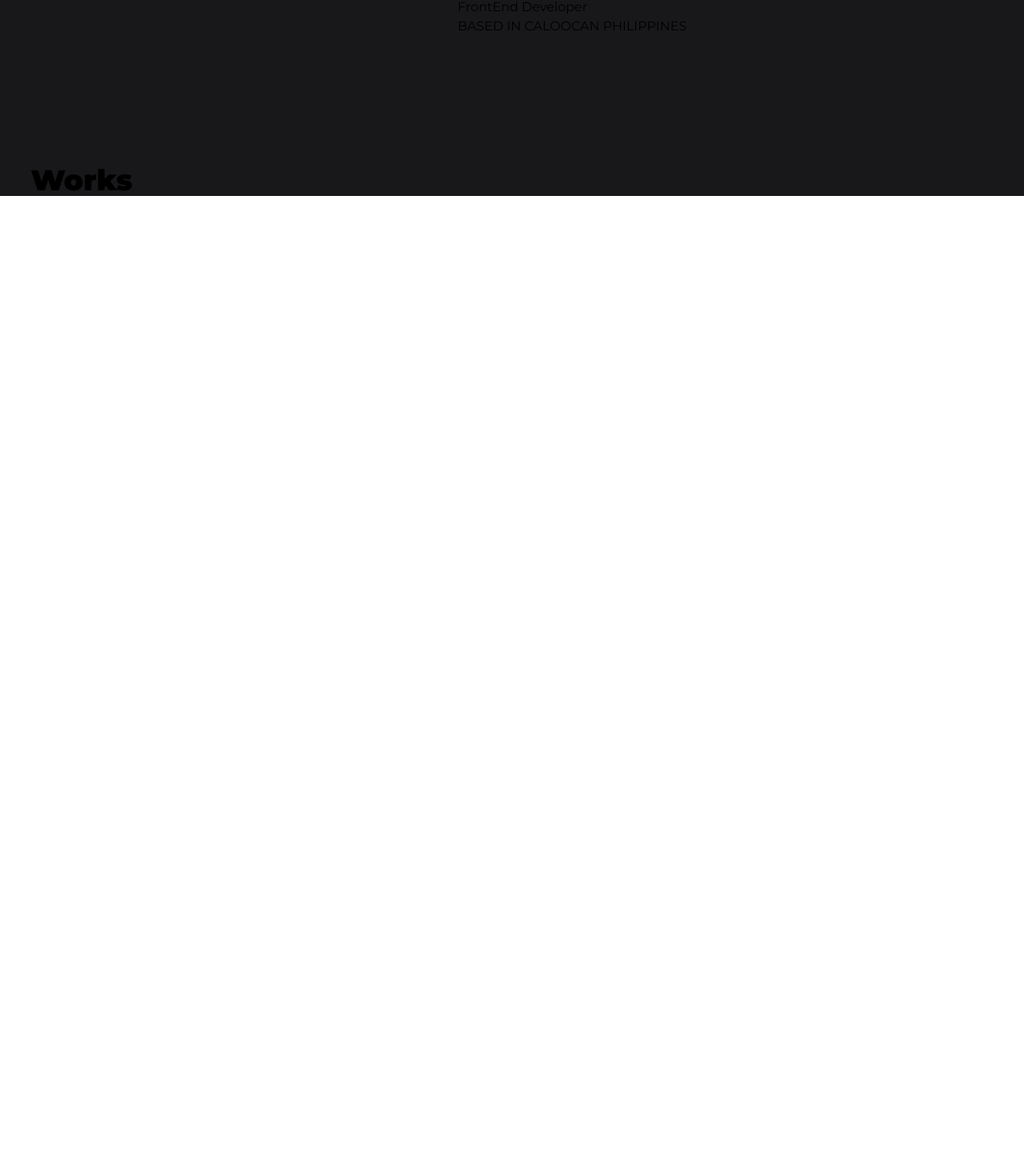
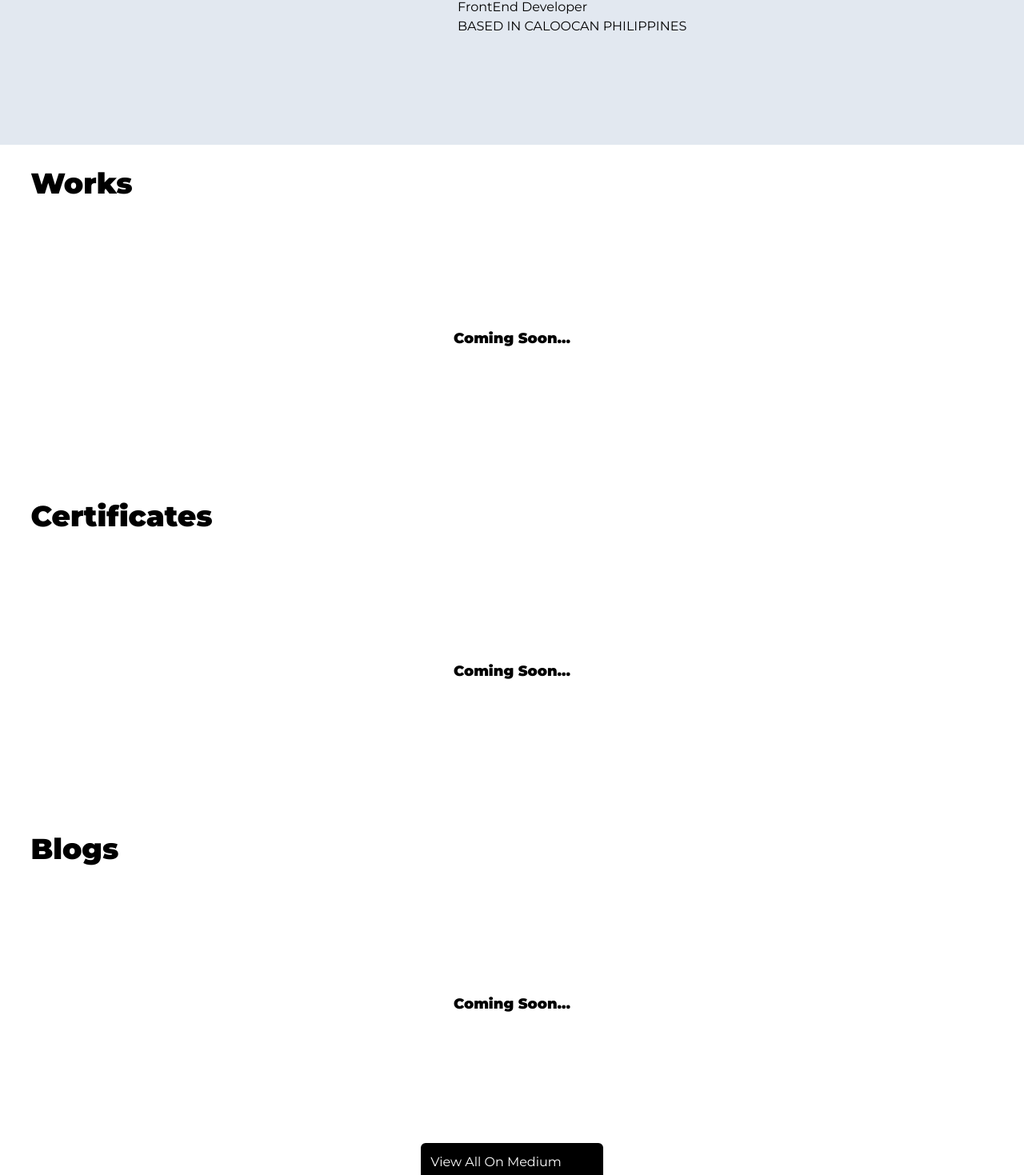
Before and after one commit to flcmm/my-personal-portfolio, a React (Vite) app: page / in a window 1280 px wide. Shown: the part 1167-2636 px from the top of the page at 80% size. Before the commit the page ends 1414 px from the top, so only its background shows below. Built offline with nearby package versions, Linux system fonts and the light colour scheme.

Commit message:
fix issues

```diff
--- a/src/App.tsx
+++ b/src/App.tsx
@@ -11,7 +11,7 @@ import Contact from './pages/contact'
 
 function App() {
   return (
-      <div className="max-w-full flex flex-col justify-start items-center bg-zinc-900">
+      <div className="max-w-full flex flex-col justify-start items-center bg-slate-200 dark:bg-stone-800">
         <div className="pt-6 pb-10  w-11/12 flex flex-row">
           <div className='flex flex-col justify-evenly gap-y-6'>
             <Logo />
--- a/src/components/socials.tsx
+++ b/src/components/socials.tsx
@@ -8,33 +8,33 @@ const Socials = () => {
 
   const openExternalLink = (source: string) => {
     var githubLink = "https://github.com/flcmm"
-    var igLink = "hhttps://www.instagram.com/frln_cm/"
+    var igLink = "https://www.instagram.com/frln_cm/"
     var linkedinLink = "https://www.linkedin.com/in/froilan-aquino-8249a9192/"
-    source === "github" ? window.open(githubLink, "_blank") : (source === "twitter") ? window.open(igLink, "_blank") : window.open(linkedinLink, "_blank")
+    source === "github" ? window.open(githubLink, "_blank") : (source === "igLink") ? window.open(igLink, "_blank") : window.open(linkedinLink, "_blank")
   }
   return (
     <div className="w-full flex-row flex gap-x-7 justify-end items-start">
       <div className='w-[10%] flex flex-col justify-start' onClick={() => openExternalLink("github")}>
-        <svg style={{fill: darkmode ? '#FFFFFF' : '#000000'}} className='w-full dark:fill-white' viewBox="0 0 24 24" xmlns="http://www.w3.org/2000/svg">
+        <svg style={{}} className='w-full fill-black dark:fill-white' viewBox="0 0 24 24" xmlns="http://www.w3.org/2000/svg">
           <title>Github</title>
           <rect width="24" height="24" fill="none"/>
           <path d="M12,2A10,10,0,0,0,8.84,21.5c.5.08.66-.23.66-.5V19.31C6.73,19.91,6.14,18,6.14,18A2.69,2.69,0,0,0,5,16.5c-.91-.62.07-.6.07-.6a2.1,2.1,0,0,1,1.53,1,2.15,2.15,0,0,0,2.91.83,2.16,2.16,0,0,1,.63-1.34C8,16.17,5.62,15.31,5.62,11.5a3.87,3.87,0,0,1,1-2.71,3.58,3.58,0,0,1,.1-2.64s.84-.27,2.75,1a9.63,9.63,0,0,1,5,0c1.91-1.29,2.75-1,2.75-1a3.58,3.58,0,0,1,.1,2.64,3.87,3.87,0,0,1,1,2.71c0,3.82-2.34,4.66-4.57,4.91a2.39,2.39,0,0,1,.69,1.85V21c0,.27.16.59.67.5A10,10,0,0,0,12,2Z"/>
         </svg>
       </div>
       <div className='w-[10%] flex flex-col justify-start' onClick={() => openExternalLink("igLink")}>
-        <svg style={{stroke: darkmode ? '#FFFFFF' : '#000000'}} className='w-full dark:stroke.,-white' viewBox="0 0 192 192" xmlns="http://www.w3.org/2000/svg" fill="none"><path stroke="inherit" strokeWidth="12" d="M96 162c-14.152 0-24.336-.007-32.276-.777-7.849-.761-12.87-2.223-16.877-4.741a36 36 0 0 1-11.33-11.329c-2.517-4.007-3.98-9.028-4.74-16.877C30.007 120.336 30 110.152 30 96c0-14.152.007-24.336.777-32.276.76-7.849 2.223-12.87 4.74-16.877a36 36 0 0 1 11.33-11.33c4.007-2.517 9.028-3.98 16.877-4.74C71.663 30.007 81.847 30 96 30c14.152 0 24.336.007 32.276.777 7.849.76 12.87 2.223 16.877 4.74a36 36 0 0 1 11.329 11.33c2.518 4.007 3.98 9.028 4.741 16.877.77 7.94.777 18.124.777 32.276 0 14.152-.007 24.336-.777 32.276-.761 7.849-2.223 12.87-4.741 16.877a36 36 0 0 1-11.329 11.329c-4.007 2.518-9.028 3.98-16.877 4.741-7.94.77-18.124.777-32.276.777Z"/><circle cx="96" cy="96" r="30" stroke="inherit" strokeWidth="12"/><circle cx="135" cy="57" r="9" fill='none' strokeWidth='5' stroke="inherit"/></svg>
+        <svg style={{}} className='w-full stroke-black dark:stroke-white' viewBox="0 0 192 192" xmlns="http://www.w3.org/2000/svg" fill="none"><path stroke="inherit" strokeWidth="12" d="M96 162c-14.152 0-24.336-.007-32.276-.777-7.849-.761-12.87-2.223-16.877-4.741a36 36 0 0 1-11.33-11.329c-2.517-4.007-3.98-9.028-4.74-16.877C30.007 120.336 30 110.152 30 96c0-14.152.007-24.336.777-32.276.76-7.849 2.223-12.87 4.74-16.877a36 36 0 0 1 11.33-11.33c4.007-2.517 9.028-3.98 16.877-4.74C71.663 30.007 81.847 30 96 30c14.152 0 24.336.007 32.276.777 7.849.76 12.87 2.223 16.877 4.74a36 36 0 0 1 11.329 11.33c2.518 4.007 3.98 9.028 4.741 16.877.77 7.94.777 18.124.777 32.276 0 14.152-.007 24.336-.777 32.276-.761 7.849-2.223 12.87-4.741 16.877a36 36 0 0 1-11.329 11.329c-4.007 2.518-9.028 3.98-16.877 4.741-7.94.77-18.124.777-32.276.777Z"/><circle cx="96" cy="96" r="30" stroke="inherit" strokeWidth="12"/><circle cx="135" cy="57" r="9" fill='none' strokeWidth='5' stroke="inherit"/></svg>
       </div>
       <div className='w-[10%] flex flex-col justify-start' onClick={() => openExternalLink("linkedin")}>
-        <svg style={{fill: darkmode ? '#FFFFFF' : '#000000'}} className='w-full dark:fill-white' viewBox="0 0 32 32" version="1.1" xmlns="http://www.w3.org/2000/svg">
+        <svg style={{}} className='w-full fill-black dark:fill-white' viewBox="0 0 32 32" version="1.1" xmlns="http://www.w3.org/2000/svg">
         <title>LinkedIn</title>
         <path d="M28.778 1.004h-25.56c-0.008-0-0.017-0-0.027-0-1.199 0-2.172 0.964-2.186 2.159v25.672c0.014 1.196 0.987 2.161 2.186 2.161 0.010 0 0.019-0 0.029-0h25.555c0.008 0 0.018 0 0.028 0 1.2 0 2.175-0.963 2.194-2.159l0-0.002v-25.67c-0.019-1.197-0.994-2.161-2.195-2.161-0.010 0-0.019 0-0.029 0h0.001zM9.9 26.562h-4.454v-14.311h4.454zM7.674 10.293c-1.425 0-2.579-1.155-2.579-2.579s1.155-2.579 2.579-2.579c1.424 0 2.579 1.154 2.579 2.578v0c0 0.001 0 0.002 0 0.004 0 1.423-1.154 2.577-2.577 2.577-0.001 0-0.002 0-0.003 0h0zM26.556 26.562h-4.441v-6.959c0-1.66-0.034-3.795-2.314-3.795-2.316 0-2.669 1.806-2.669 3.673v7.082h-4.441v-14.311h4.266v1.951h0.058c0.828-1.395 2.326-2.315 4.039-2.315 0.061 0 0.121 0.001 0.181 0.003l-0.009-0c4.5 0 5.332 2.962 5.332 6.817v7.855z"></path>
         </svg>
       </div>
       <div className='w-[10%] flex flex-col justify-start'>
-        <svg onClick={toggletheme} style={{display: darkmode ? 'block' : 'none'}} className='w-full' viewBox="0 0 24 24" fill="none" xmlns="http://www.w3.org/2000/svg">
+        <svg onClick={toggletheme} style={{display: darkmode ? 'block' : 'none'}} className='w-full block dark:hidden' viewBox="0 0 24 24" fill="none" xmlns="http://www.w3.org/2000/svg">
           <path d="M4.67199 18.7967C3.97348 18.2328 4.55832 17.2239 5.45256 17.1452C11.2419 16.6357 15.0596 10.0755 12.4592 5.00063C12.0486 4.19926 12.5832 3.13003 13.4466 3.38559C17.2438 4.50955 20 7.94173 20 12C20 16.9715 16.1189 21 11 21C8.65964 21 6.38082 20.1762 4.67199 18.7967Z" stroke="#000000" strokeWidth="1.5" strokeLinecap="round" strokeLinejoin="round"/>
         </svg>
-        <svg onClick={toggletheme} style={{display: darkmode ? 'none' : 'block'}} version="1.1" className="w-full" xmlns="http://www.w3.org/2000/svg" viewBox="0 0 1010 1010" enableBackground="new 0 0 1010 1010">
+        <svg onClick={toggletheme} style={{display: darkmode ? 'none' : 'block'}} version="1.1" className="w-full dark:block hidden" xmlns="http://www.w3.org/2000/svg" viewBox="0 0 1010 1010" enableBackground="new 0 0 1010 1010">
           <g id="sun-sun">
             <g id="sun-fill">
               <path fill="#FFDB02" d="M826.1182,505c0,177.335-143.7831,321.1006-321.084,321.1006
--- a/src/pages/home.tsx
+++ b/src/pages/home.tsx
@@ -5,8 +5,8 @@ import Certificates from '../components/certificate'
 
 const Home = () => {
   return (
-    <div className="flex w-full flex-col gap-y-6">
-      <div className="flex flex-col-reverse justify-center w-full gap-y-7">
+    <div className="flex w-full flex-col">
+      <div className="flex flex-col-reverse justify-center w-full gap-y-7 bg-slate-200 dark:bg-stone-800">
         <div className='flex flex-row w-3/4 self-end gap-3'>
           <svg className='dark:stroke-white w-1/4' viewBox="0 0 24 24" fill="none" xmlns="http://www.w3.org/2000/svg">
             <path d="M20 17L17 20M20 17L17 14M20 17L11 17C8.79086 17 7 15.2091 7 13L7 4M7 4L4 7M7 4L10 7" stroke="inherit" stroke-width="2" stroke-linecap="round" stroke-linejoin="round"/>
@@ -16,9 +16,40 @@ const Home = () => {
         <Hero />
       </div>
 
-      <div className='w-full flex flex-col justify-center'>
+      <div className='w-full flex flex-col bg-white dark:bg-stone-900 justify-center pt-7'>
         <div className='w-full pl-[3%]'>
-          <h1 className='font-black text-4xl dark:text-white'>Works</h1>
+          <h1 className='font-black text-4xl text-black dark:text-white'>Works</h1>
+        </div>
+
+        <div className='flex justify-center items-center pt-[10rem] pb-[10rem]'>
+          <h1 className='font-black text-lg text-black dark:text-white'>Coming Soon...</h1>
+        </div>
+      </div>
+
+      <div className="w-full flex flex-col bg-white dark:bg-stone-900 justify-center pt-7">
+        <div className='w-full pl-[3%]'>
+          <h1 className='font-black text-4xl text-black dark:text-white'>Certificates</h1>
+        </div>
+
+        <div className='flex justify-center items-center pt-[10rem] pb-[10rem]'>
+          <h1 className='font-black text-lg text-black dark:text-white'>Coming Soon...</h1>
+        </div>
+      </div>
+
+      <div className="w-full flex flex-col bg-white dark:bg-stone-900 justify-center pt-7">
+        <div className='w-full pl-[3%]'>
+          <h1 className='font-black text-4xl text-black dark:text-white'>Blogs</h1>
+        </div>
+
+        <div className='flex justify-center items-center pt-[10rem] pb-[10rem]'>
+          <h1 className='font-black text-lg text-black dark:text-white'>Coming Soon...</h1>
+        </div>
+
+        <div className="flex flex-row gap-4 justify-center items-center">
+          <button onClick={() => {window.open('https://frlnaqn.medium.com/', "_blank")}} className='flex flex-row p-3 gap-4 border-none rounded-md bg-black dark:bg-white text-white dark:text-black'>
+            View All On Medium
+            <svg xmlns="http://www.w3.org/2000/svg" enable-background="new 0 0 24 24" height="24px" viewBox="0 0 24 24" width="24px" fill="#000000"><rect fill="none" height="24" width="24"/><path d="M9,6L9,6c0,0.56,0.45,1,1,1h5.59L4.7,17.89c-0.39,0.39-0.39,1.02,0,1.41h0c0.39,0.39,1.02,0.39,1.41,0L17,8.41V14 c0,0.55,0.45,1,1,1H18c0.55,0,1-0.45,1-1V6c0-0.55-0.45-1-1-1H10C9.45,5,9,5.45,9,6z"/></svg>
+          </button>
         </div>
       </div>
     </div>
```
Also changed, not shown: src/pages/arrow-right-up-svgrepo-com.svg (deleted).
